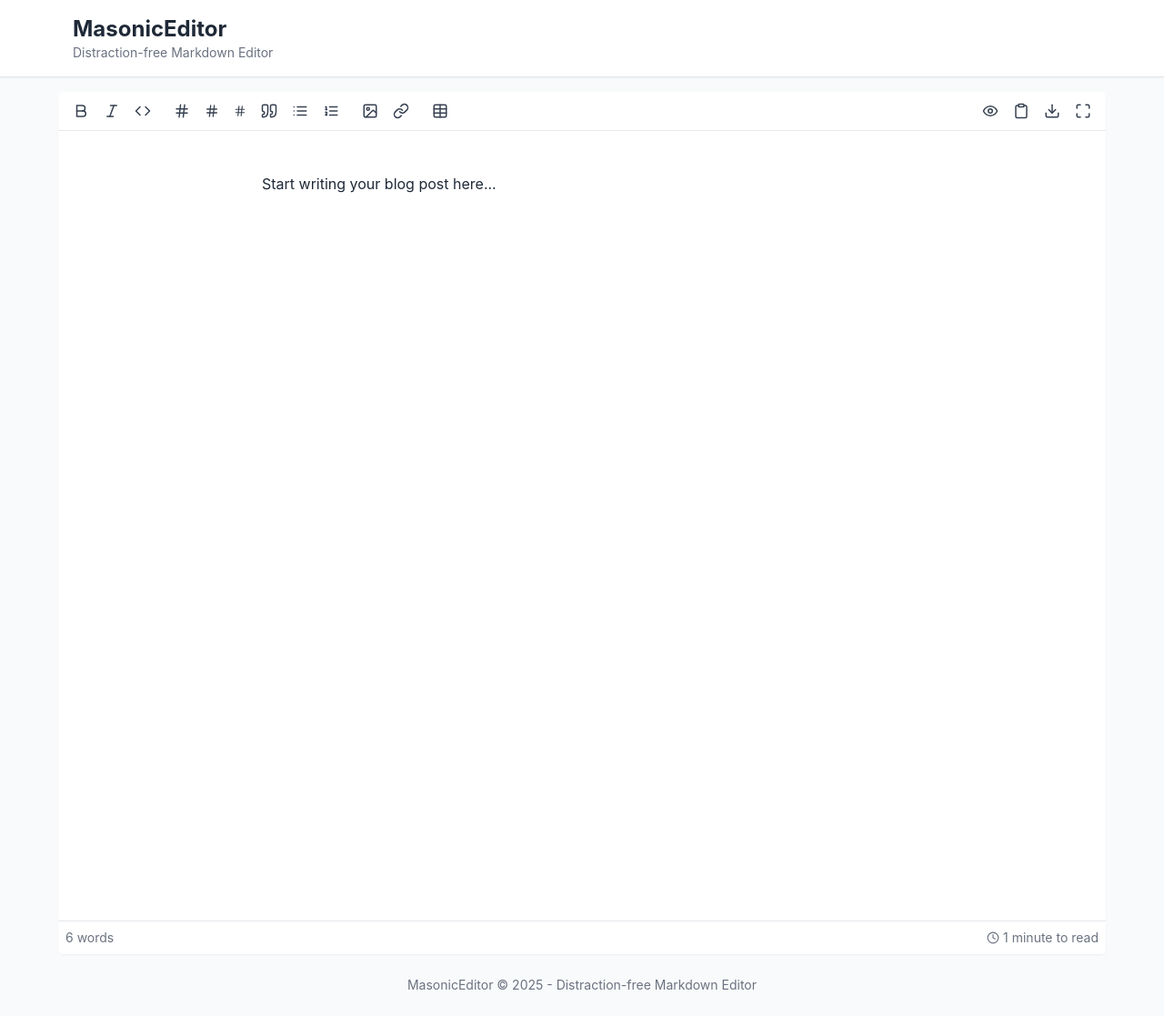
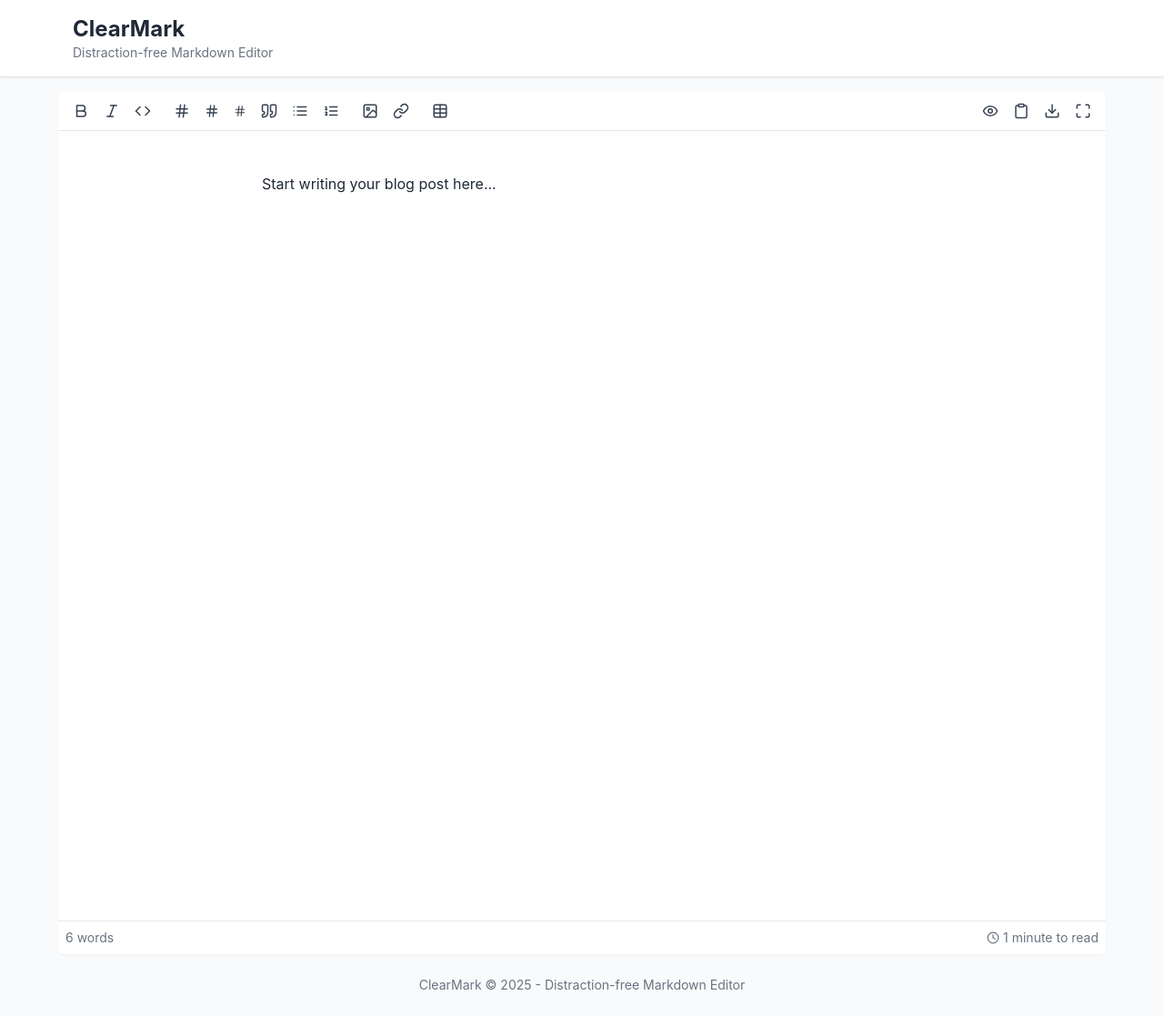
Before and after one commit to ParleSec/ClearMark, a React (Vite) app: page / in a window 1280 px wide. Shown: the whole page at 91% size. Built offline with nearby package versions, Linux system fonts and the light colour scheme.

Commit message:
UPDATE naming

```diff
--- a/package.json
+++ b/package.json
@@ -1,5 +1,5 @@
 {
-    "name": "masonic_editor",
+    "name": "clearmark",
     "private": true,
     "version": "0.1.0",
     "type": "module",
--- a/src/components/App.tsx
+++ b/src/components/App.tsx
@@ -10,7 +10,7 @@
     <div className="app min-h-screen bg-gray-50">
       <header className="bg-white border-b shadow-sm py-4">
         <div className="max-w-6xl mx-auto px-4">
-          <h1 className="text-2xl font-bold text-gray-800">MasonicEditor</h1>
+          <h1 className="text-2xl font-bold text-gray-800">ClearMark</h1>
           <p className="text-gray-500 text-sm">Distraction-free Markdown Editor</p>
         </div>
       </header>
@@ -22,7 +22,7 @@
       </main>
 
       <footer className="py-6 text-center text-gray-500 text-sm">
-        <p>MasonicEditor &copy; {new Date().getFullYear()} - Distraction-free Markdown Editor</p>
+        <p>ClearMark &copy; {new Date().getFullYear()} - Distraction-free Markdown Editor</p>
       </footer>
     </div>
   );
```
